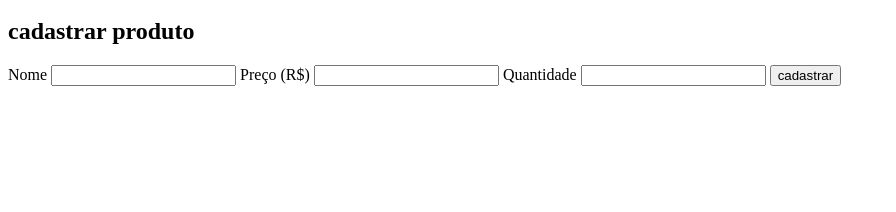
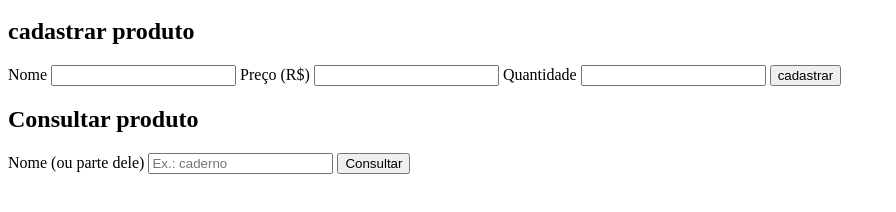
Before and after one commit to Davioss01/papelaria, a plain HTML site: page papelaria/static/index.html in a window 1280 px wide. Shown: the part 100-312 px from the top of the page, without its empty margins (0-896 px from the left). Drawn offline with Linux system fonts and the light colour scheme.

Commit message:
Update index.html

```diff
--- a/papelaria/static/index.html
+++ b/papelaria/static/index.html
@@ -30,6 +30,15 @@
                     <button class="botao">cadastrar</button>
             </form>
         </section>
+     <section id="consultar" class="cartao">
+        <h2>Consultar produto</h2>
+        <form action="/consultar" method="get">
+            <label>Nome (ou parte dele)
+                <input name="nome" placeholder="Ex.: caderno">
+            </label>
+            <button class="botao">Consultar</button>
+        </form>
+     </section>
     </main>
 </body>
 </html>
```
